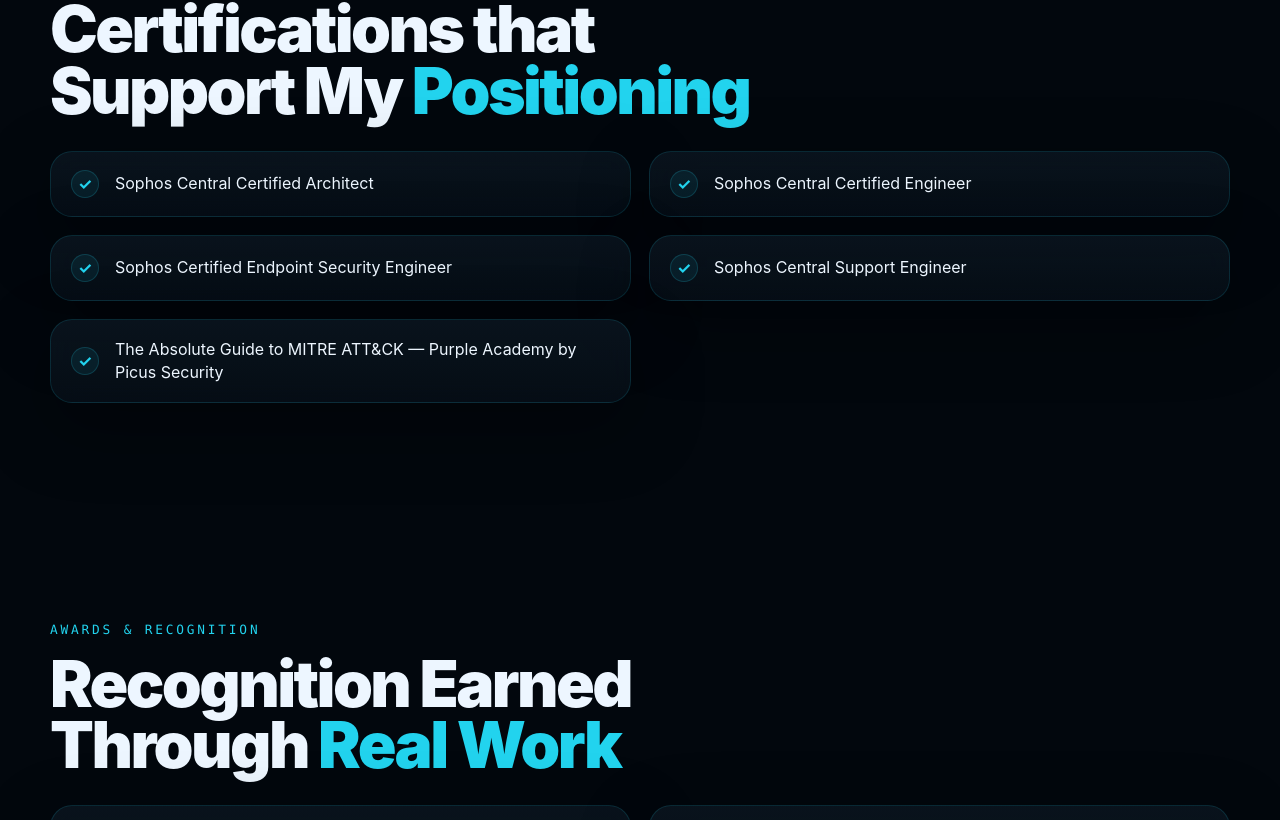
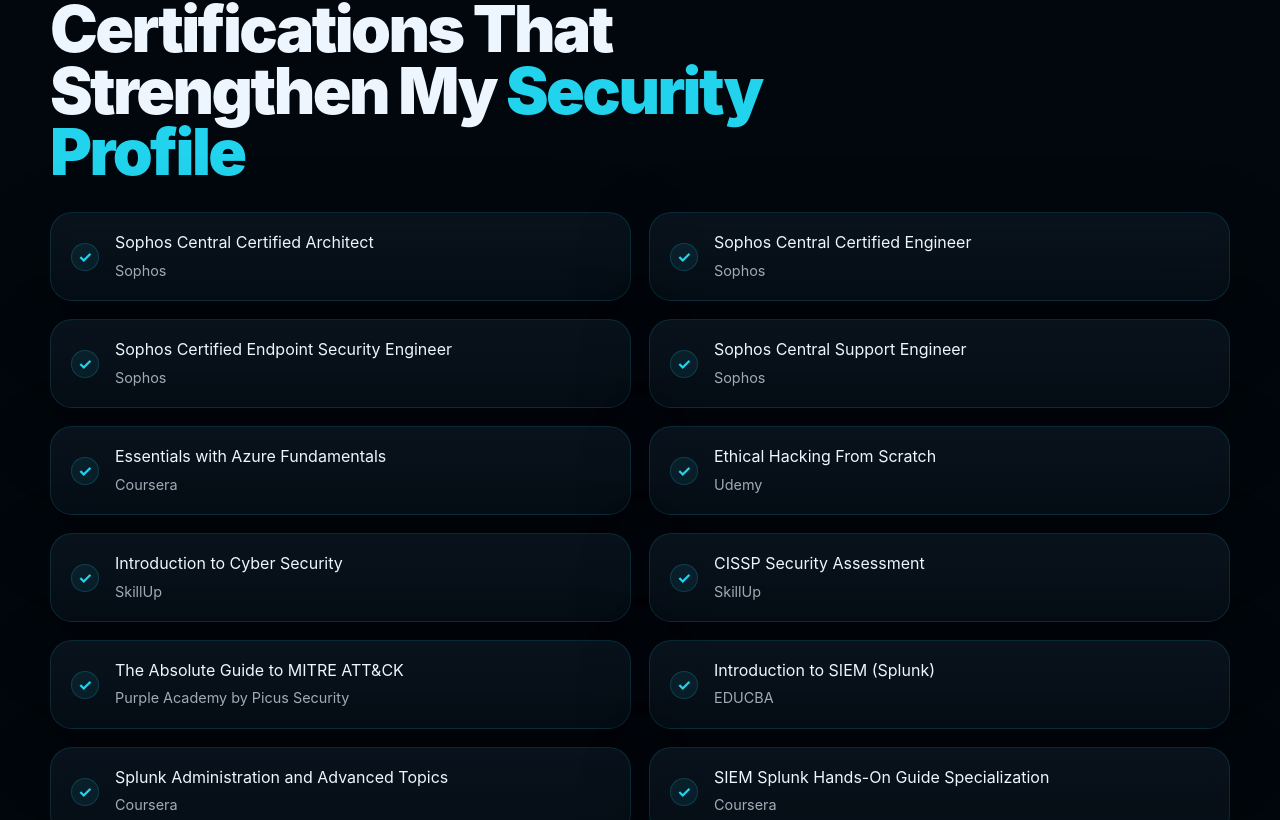
Before and after one commit to RIK1849/Rutvik-Chavda-portfolio, a Next.js app: page / in a window 1280 px wide. Shown: the part 4840-5660 px from the top of the page. Built offline with nearby package versions, Linux system fonts and the light colour scheme.

Commit message:
updated9

```diff
--- a/components/CertificationsSection.tsx
+++ b/components/CertificationsSection.tsx
@@ -1,11 +1,52 @@
-import React from "react";
-
-const CERTIFICATIONS = [
-  "Sophos Central Certified Architect",
-  "Sophos Central Certified Engineer",
-  "Sophos Certified Endpoint Security Engineer",
-  "Sophos Central Support Engineer",
-  "The Absolute Guide to MITRE ATT&CK — Purple Academy by Picus Security",
+const CERTIFICATIONS: { title: string; issuer: string }[] = [
+  {
+    title: "Sophos Central Certified Architect",
+    issuer: "Sophos",
+  },
+  {
+    title: "Sophos Central Certified Engineer",
+    issuer: "Sophos",
+  },
+  {
+    title: "Sophos Certified Endpoint Security Engineer",
+    issuer: "Sophos",
+  },
+  {
+    title: "Sophos Central Support Engineer",
+    issuer: "Sophos",
+  },
+  {
+    title: "Essentials with Azure Fundamentals",
+    issuer: "Coursera",
+  },
+  {
+    title: "Ethical Hacking From Scratch",
+    issuer: "Udemy",
+  },
+  {
+    title: "Introduction to Cyber Security",
+    issuer: "SkillUp",
+  },
+  {
+    title: "CISSP Security Assessment",
+    issuer: "SkillUp",
+  },
+  {
+    title: "The Absolute Guide to MITRE ATT&CK",
+    issuer: "Purple Academy by Picus Security",
+  },
+  {
+    title: "Introduction to SIEM (Splunk)",
+    issuer: "EDUCBA",
+  },
+  {
+    title: "Splunk Administration and Advanced Topics",
+    issuer: "Coursera",
+  },
+  {
+    title: "SIEM Splunk Hands-On Guide Specialization",
+    issuer: "Coursera",
+  },
 ];
 
 export default function CertificationsSection() {
@@ -13,17 +54,35 @@
     <section id="certifications" className="section">
       <div className="container">
         <p className="section-kicker">CERTIFICATIONS</p>
+
         <h2 className="section-title">
-          Certifications that Support My <span>Positioning</span>
+          Certifications That Strengthen My <span>Security Profile</span>
         </h2>
 
         <div className="cert-grid">
-          {CERTIFICATIONS.map((item) => (
-            <div key={item} className="card cert-card">
+          {CERTIFICATIONS.map((cert) => (
+            <div key={cert.title} className="card cert-card">
               <span className="cert-mark" aria-hidden="true">
                 ✓
               </span>
-              <span className="cert-text">{item}</span>
+
+              <div
+                style={{
+                  display: "flex",
+                  flexDirection: "column",
+                  gap: "4px",
+                }}
+              >
+                <span className="cert-text">{cert.title}</span>
+                <span
+                  style={{
+                    fontSize: "0.9rem",
+                    opacity: 0.8,
+                  }}
+                >
+                  {cert.issuer}
+                </span>
+              </div>
             </div>
           ))}
         </div>
```
